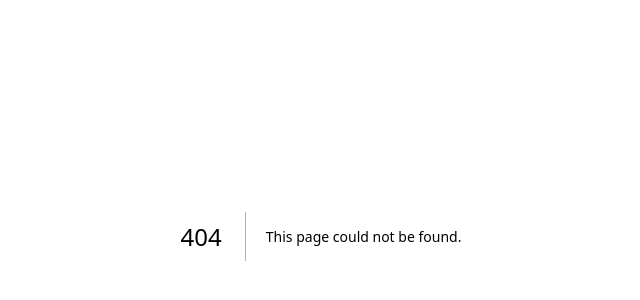
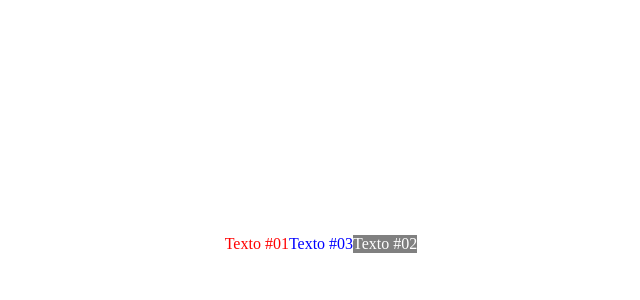
Before and after one commit to FelipeEnne/exercise-next-js, a Next.js app: page /css/integracao2 in a window 1280 px wide. Before the commit this address had no page. Shown: the part 164-464 px from the top of the page, without its empty margins (319-959 px from the left). Built offline with nearby package versions, Linux system fonts and the light colour scheme.

Commit message:
module.css

```diff
--- /dev/null
+++ b/pages/css/integracao2.jsx
@@ -0,0 +1,11 @@
+import styles from "./integracao2.module.css";
+
+export default function integracao(params) {
+  return (
+    <div id={styles.intergracao2}>
+      <div className={styles.vermelha}>Texto #01</div>
+      <div className={styles.azul}>Texto #03</div>
+      <div className={styles.branco}>Texto #02</div>
+    </div>
+  )
+}
--- /dev/null
+++ b/pages/css/integracao2.module.css
@@ -0,0 +1,19 @@
+.vermelha {
+  color: red
+}
+
+.azul {
+  color: blue
+}
+
+.branco{
+  color:#fff;
+  background-color: gray;
+}
+
+#intergracao2 {
+  height: 100vh;
+  display: flex;
+  justify-content: center;
+  align-items: center;
+}
```
